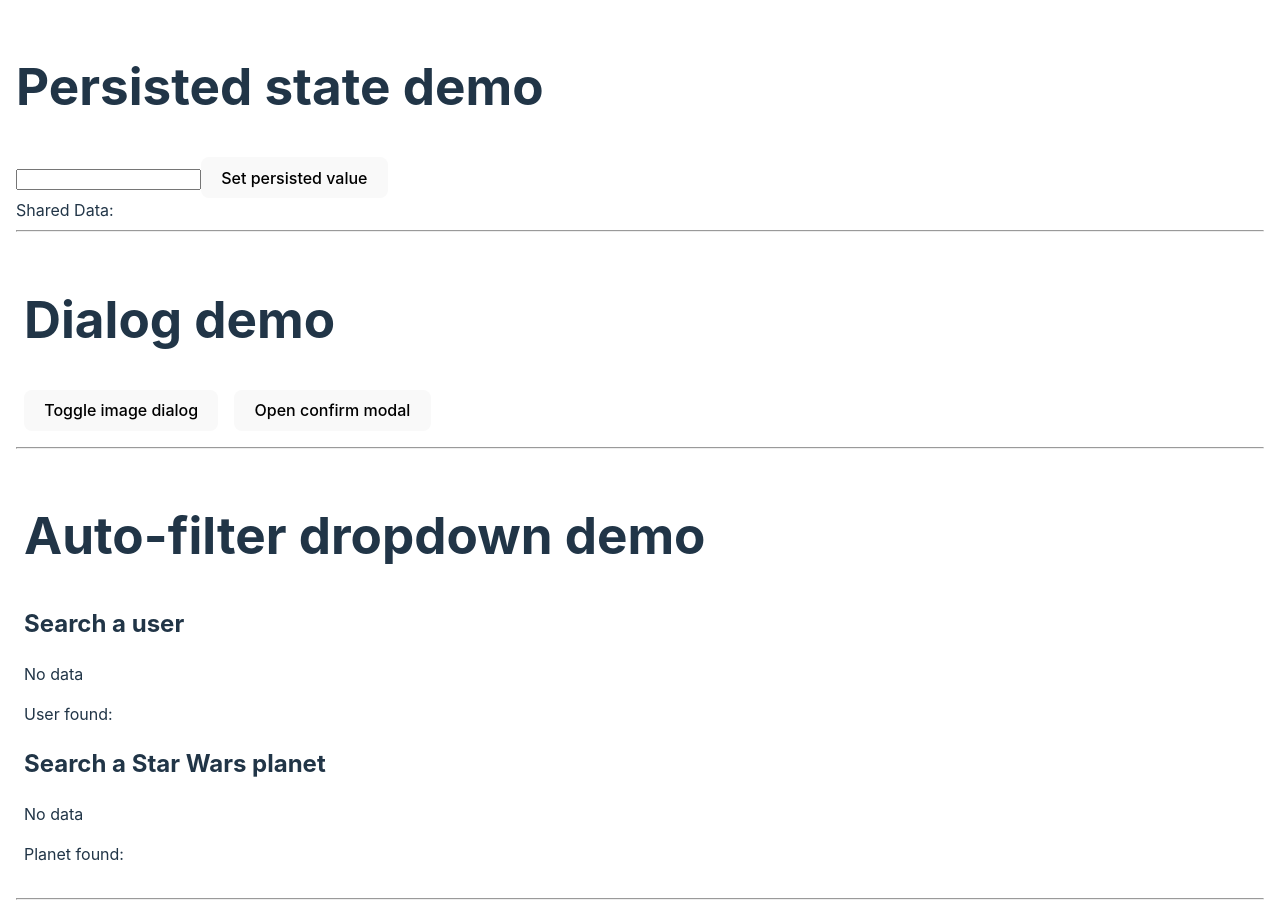
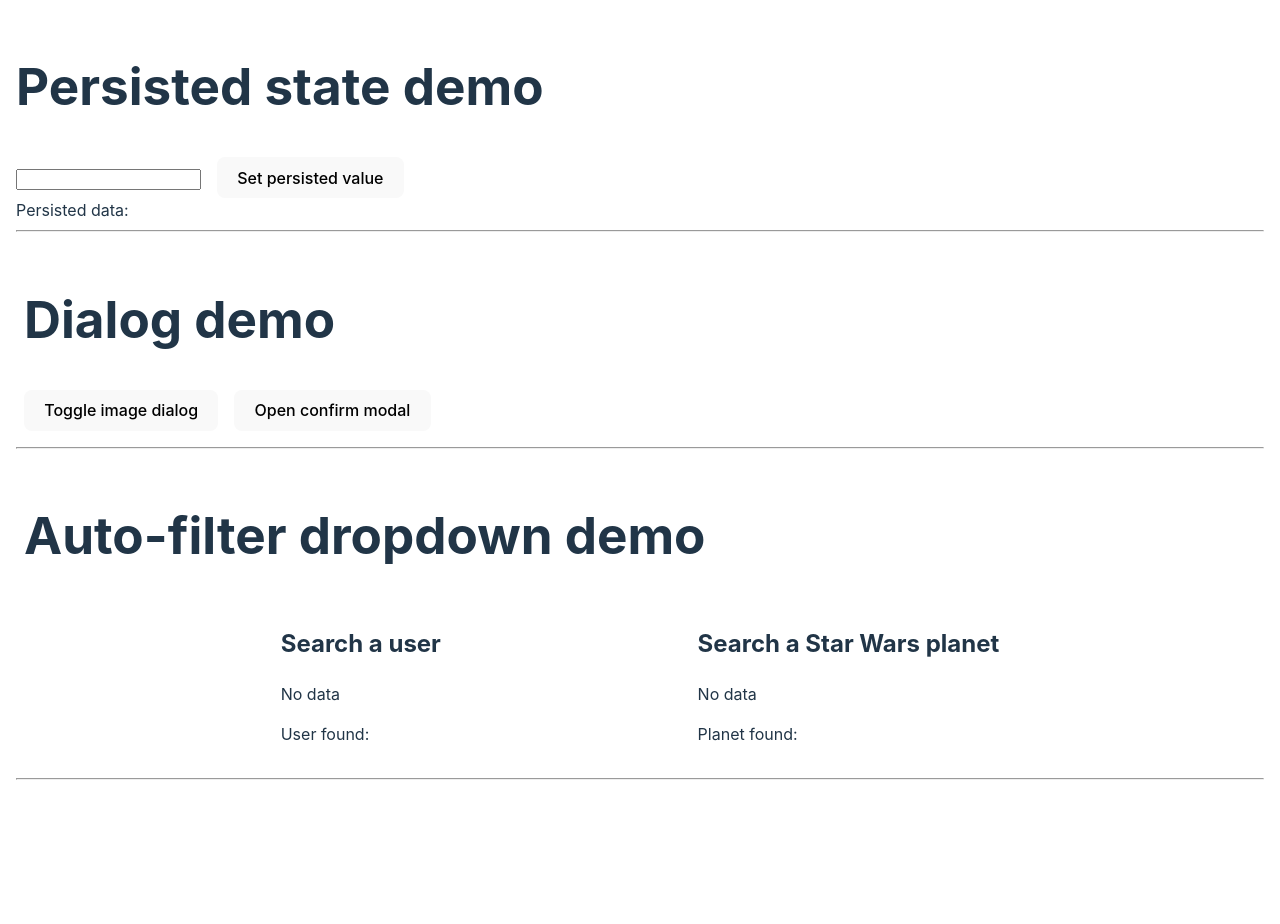
Before and after one commit to jeromeduprazdange/react-certif-3, a React (Vite) app: page / in a window 1280 px wide. After the commit the page ends 804 px from the top, so only its background shows below. Built offline with nearby package versions, Linux system fonts and the light colour scheme; no server answers.

Commit message:
Fix persisted hook & style

```diff
--- /dev/null
+++ b/src/PersistedState/DisplayPersistedValue.tsx
@@ -0,0 +1,9 @@
+import usePersistedState from './use-persisted-state';
+
+const DisplayPersistedValue = (): React.JSX.Element => {
+  const [sharedData] = usePersistedState('sharedData', '');
+
+  return <div>Persisted data: {sharedData}</div>;
+};
+
+export default DisplayPersistedValue;
--- a/src/PersistedState/DisplayStateValue.tsx
+++ /dev/null
@@ -1,9 +0,0 @@
-import usePersistedState from './use-persisted-state';
-
-const DisplayStateValue = (): React.JSX.Element => {
-  const [storedValue] = usePersistedState('sharedData', '');
-
-  return <div>Shared Data: {storedValue}</div>;
-};
-
-export default DisplayStateValue;
--- a/src/PersistedState/PersistedStateDemo.tsx
+++ b/src/PersistedState/PersistedStateDemo.tsx
@@ -1,12 +1,12 @@
-import DisplayStateValue from './DisplayStateValue';
-import SetStateValue from './SetStateValue';
+import DisplayPersistedValue from './DisplayPersistedValue';
+import SetPersistedValue from './SetPersistedValue';
 
 const PersistedStateDemo = (): React.JSX.Element => {
   return (
     <section className="peristed-state-demo">
       <h1>Persisted state demo</h1>
-      <SetStateValue />
-      <DisplayStateValue />
+      <SetPersistedValue />
+      <DisplayPersistedValue />
     </section>
   );
 };
--- /dev/null
+++ b/src/PersistedState/SetPersistedValue.css
@@ -0,0 +1,3 @@
+.set-persisted-value button {
+  margin-left: 1rem;
+}
--- a/src/PersistedState/SetStateValue.tsx
+++ b/src/PersistedState/SetPersistedValue.tsx
@@ -1,24 +1,26 @@
 import { ChangeEvent, useState } from 'react';
 import usePersistedState from './use-persisted-state';
 
-const SetStateValue = (): React.JSX.Element => {
+import './SetPersistedValue.css';
+
+const SetPersistedValue = (): React.JSX.Element => {
   const [inputValue, setInputValue] = useState('');
-  const [, setValue] = usePersistedState('sharedData', '');
+  const [, setSharedData] = usePersistedState('sharedData', '');
 
   const onInputChangeHandler = (event: ChangeEvent<HTMLInputElement>): void => {
     setInputValue(event.target.value);
   };
 
   const onButtonClickHandler = (): void => {
-    setValue(inputValue);
+    setSharedData(inputValue);
   };
 
   return (
-    <div>
+    <div className="set-persisted-value">
       <input type="text" value={inputValue} onChange={onInputChangeHandler} />
       <button onClick={onButtonClickHandler}>Set persisted value</button>
     </div>
   );
 };
 
-export default SetStateValue;
+export default SetPersistedValue;
--- a/src/auto-filter-dropdown/AutoFilterDropdown.css
+++ b/src/auto-filter-dropdown/AutoFilterDropdown.css
@@ -19,7 +19,7 @@
   margin: 0;
   border: 1px solid #ccc;
   border-radius: 5px;
-  max-height: 200px;
+  max-height: 100px;
   overflow-y: auto;
   width: 100%;
   background-color: white;
--- a/src/auto-filter-dropdown/AutoFilterDropdownDemo.css
+++ b/src/auto-filter-dropdown/AutoFilterDropdownDemo.css
@@ -1,3 +1,8 @@
 .auto-filter-dropdown-demo {
   padding: 0.5rem;
 }
+
+.auto-filter-dropdown-demo-fields {
+  display: flex;
+  justify-content: space-evenly;
+}
--- a/src/auto-filter-dropdown/AutoFilterDropdownDemo.tsx
+++ b/src/auto-filter-dropdown/AutoFilterDropdownDemo.tsx
@@ -24,6 +24,7 @@ const AutoFilterDropdownDemo = (): React.JSX.Element => {
   return (
     <section className="auto-filter-dropdown-demo">
       <h1>Auto-filter dropdown demo</h1>
+      <div className="auto-filter-dropdown-demo-fields">
         <div>
           <h2>Search a user</h2>
           {userData ? (
@@ -52,6 +53,7 @@ const AutoFilterDropdownDemo = (): React.JSX.Element => {
           )}
           <p>Planet found: {planetFound?.name}</p>
         </div>
+      </div>
     </section>
   );
 };
```
Lines whose indentation alone changed are shown as unchanged.
